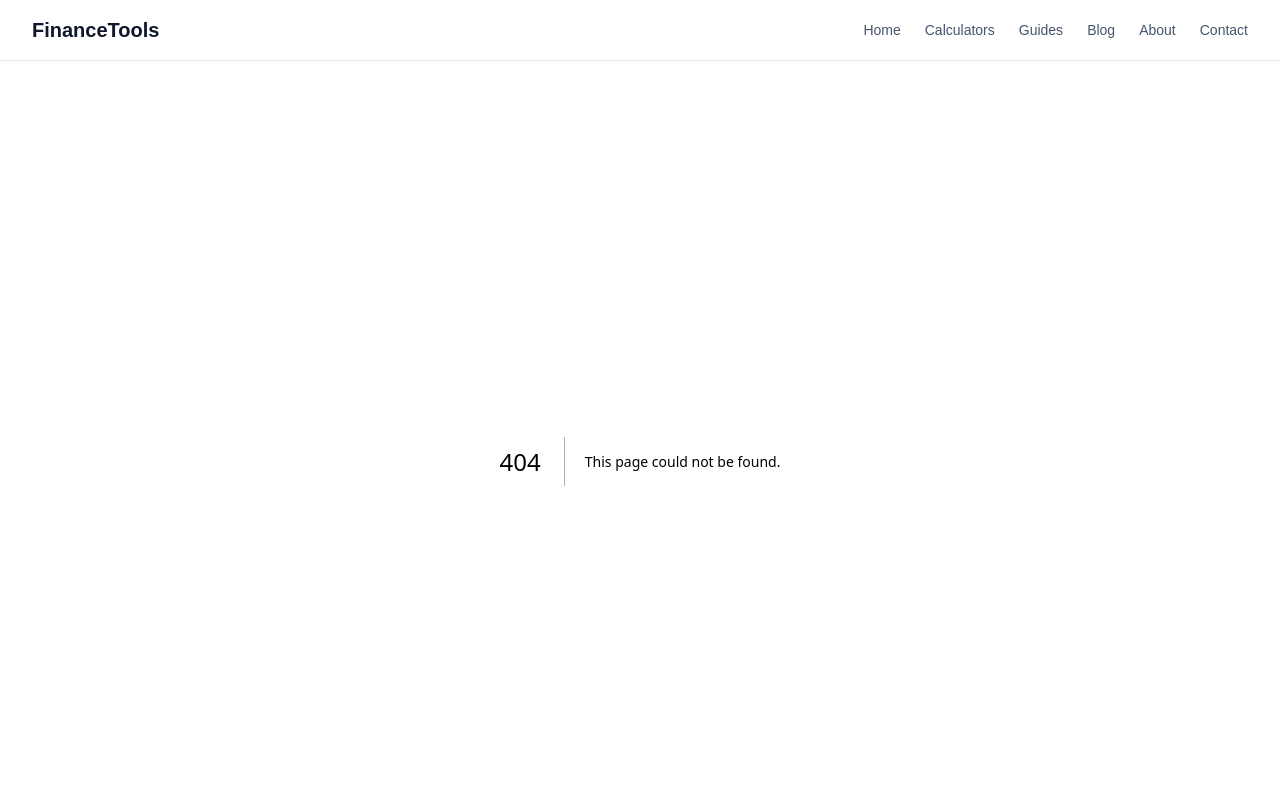
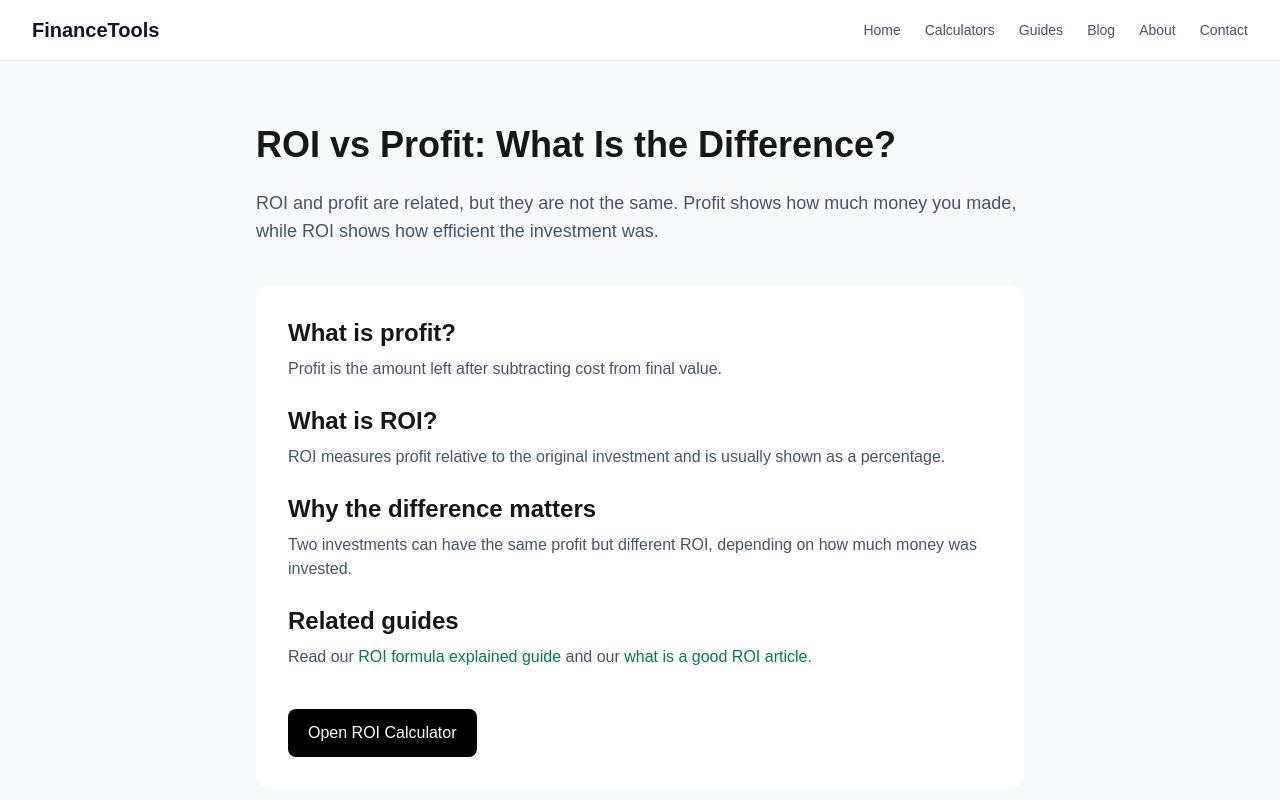
Before and after one commit to alameersam/finance-tools, a Next.js app: page /guides/roi-vs-profit in a window 1280 px wide. Before the commit this address had no page. Shown: the top 800 px of the page. Built offline with nearby package versions, Linux system fonts and the light colour scheme.

Commit message:
add roi vs profit article

```diff
--- a/app/guides/page.tsx
+++ b/app/guides/page.tsx
@@ -113,6 +113,12 @@ const guides = [
   href: "/guides/roi-example",
   category: "Investing",
 },
+{
+  title: "ROI vs Profit: What Is the Difference?",
+  description: "Understand the difference between ROI and profit.",
+  href: "/guides/roi-vs-profit",
+  category: "Investing",
+},
 ];
 
 export default function GuidesPage() {
--- /dev/null
+++ b/app/guides/roi-vs-profit/page.tsx
@@ -0,0 +1,77 @@
+import type { Metadata } from "next";
+
+export const metadata: Metadata = {
+  title: "ROI vs Profit: What Is the Difference?",
+  description:
+    "Learn the difference between ROI and profit with simple explanations and examples.",
+};
+
+export default function ROIVsProfitPage() {
+  return (
+    <main className="min-h-screen bg-slate-50 px-6 py-16">
+      <article className="mx-auto max-w-3xl">
+        <h1 className="text-4xl font-bold">
+          ROI vs Profit: What Is the Difference?
+        </h1>
+
+        <p className="mt-6 text-lg text-slate-600">
+          ROI and profit are related, but they are not the same. Profit shows
+          how much money you made, while ROI shows how efficient the investment was.
+        </p>
+
+        <section className="mt-10 space-y-6 bg-white p-8 rounded-2xl">
+          <div>
+            <h2 className="text-2xl font-semibold">What is profit?</h2>
+            <p className="mt-2 text-slate-600">
+              Profit is the amount left after subtracting cost from final value.
+            </p>
+          </div>
+
+          <div>
+            <h2 className="text-2xl font-semibold">What is ROI?</h2>
+            <p className="mt-2 text-slate-600">
+              ROI measures profit relative to the original investment and is
+              usually shown as a percentage.
+            </p>
+          </div>
+
+          <div>
+            <h2 className="text-2xl font-semibold">Why the difference matters</h2>
+            <p className="mt-2 text-slate-600">
+              Two investments can have the same profit but different ROI, depending
+              on how much money was invested.
+            </p>
+          </div>
+
+          <div>
+            <h2 className="text-2xl font-semibold">Related guides</h2>
+            <p className="mt-2 text-slate-600">
+              Read our{" "}
+              <a
+                href="/guides/roi-formula-explained"
+                className="font-medium text-emerald-700 hover:underline"
+              >
+                ROI formula explained guide
+              </a>{" "}
+              and our{" "}
+              <a
+                href="/guides/what-is-a-good-roi"
+                className="font-medium text-emerald-700 hover:underline"
+              >
+                what is a good ROI article
+              </a>
+              .
+            </p>
+          </div>
+
+          <a
+            href="/roi-calculator"
+            className="inline-block mt-4 bg-black text-white px-5 py-3 rounded-lg"
+          >
+            Open ROI Calculator
+          </a>
+        </section>
+      </article>
+    </main>
+  );
+}
```
